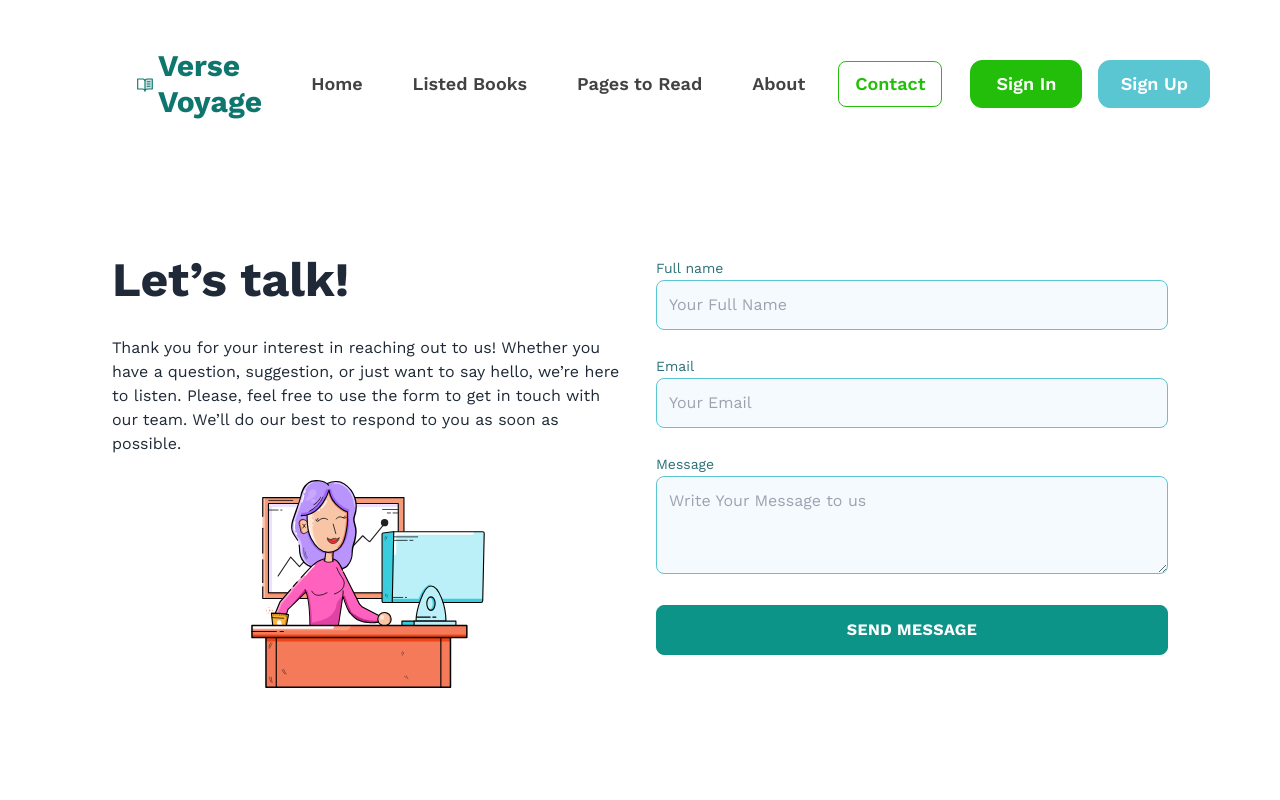
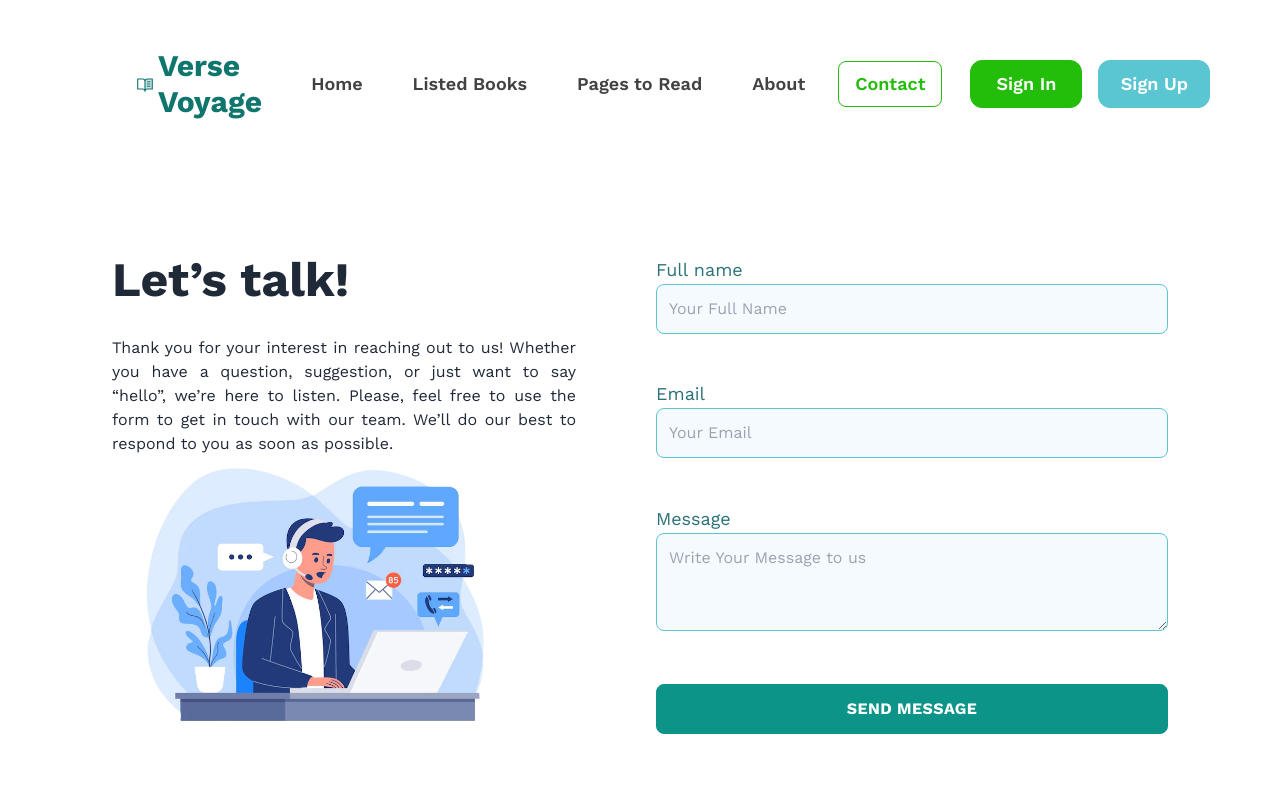
Before and after one commit to nazmul-nhb/verse-voyage, a React (Vite) app: page /contact in a window 1280 px wide. Shown: the top 800 px of the page. Built offline with nearby package versions, Linux system fonts and the light colour scheme; a web font is replaced by a local one.

Commit message:
changed image in contact page and changed some styles

```diff
--- a/src/pages/Contact/Contact.jsx
+++ b/src/pages/Contact/Contact.jsx
@@ -1,5 +1,5 @@
 import { useState } from 'react';
-import contactDoodle from '../../assets/doodle.svg';
+import contactDoodle from '../../assets/contact.png';
 import success from '../../assets/success.png';
 import { Helmet } from 'react-helmet-async';
 
@@ -33,22 +33,22 @@ const Contact = () => {
             </Helmet>
             <div className="flex flex-col justify-between">
                 <div className="space-y-8">
-                    <h2 className="text-4xl font-bold leading-tight lg:text-5xl">Let&rsquo;s talk!</h2>
-                    <div className="dark:text-gray-600">Thank you for your interest in reaching out to us! Whether you have a question, suggestion, or just want to say hello, we&rsquo;re here to listen. Please, feel free to use the form to get in touch with our team. We&rsquo;ll do our best to respond to you as soon as possible.</div>
+                    <h2 className="text-2xl md:text-4xl font-bold leading-tight lg:text-5xl">Let&rsquo;s talk!</h2>
+                    <div className="dark:text-gray-600 text-justify md:pr-12">Thank you for your interest in reaching out to us! Whether you have a question, suggestion, or just want to say &ldquo;hello&rdquo;, we&rsquo;re here to listen. Please, feel free to use the form to get in touch with our team. We&rsquo;ll do our best to respond to you as soon as possible.</div>
                 </div>
-                <img src={contactDoodle} alt="Contact Us" className="p-6 h-52 md:h-64" />
+                <img src={contactDoodle} alt="Contact Us" className="w-full md:w-4/5 px-6" />
             </div>
-            <form onSubmit={handleSubmit} className="text-[#2b7178] space-y-6">
+            <form onSubmit={handleSubmit} className="text-[#2b7178] gap-6 flex flex-col justify-between">
                 <div>
-                    <label className="text-sm">Full name</label>
+                    <label className="text-lg">Full name</label>
                     <input name='name' required id="name" type="text" placeholder="Your Full Name" className="border border-[#59C6D2] rounded-lg focus:outline-0 w-full p-3 bg-[#328eff0c] focus:bg-[#328EFF26] transition duration-500" />
                 </div>
                 <div>
-                    <label className="text-sm">Email</label>
+                    <label className="text-lg">Email</label>
                     <input name='email' required id="email" type="email" placeholder="Your Email" className="border border-[#59C6D2] rounded-lg focus:outline-0 w-full p-3 bg-[#328eff0c] focus:bg-[#328EFF26] transition duration-500" />
                 </div>
                 <div>
-                    <label className="text-sm">Message</label>
+                    <label className="text-lg">Message</label>
                     <textarea name='message' required id="message" rows="3" placeholder="Write Your Message to us" className="border border-[#59C6D2] rounded-lg focus:outline-0 w-full p-3 bg-[#328eff0c] focus:bg-[#328EFF26] transition duration-500"></textarea>
                 </div>
                 <button type="submit" className="w-full flex items-center justify-center tracking-wide uppercase p-3 font-bold rounded-lg bg-teal-600 text-white border border-teal-600 hover:text-teal-600 hover:bg-transparent transition duration-500">Send Message</button>
```
Also changed, not shown: src/assets/contact.png (added), src/assets/doodle.svg (deleted).
